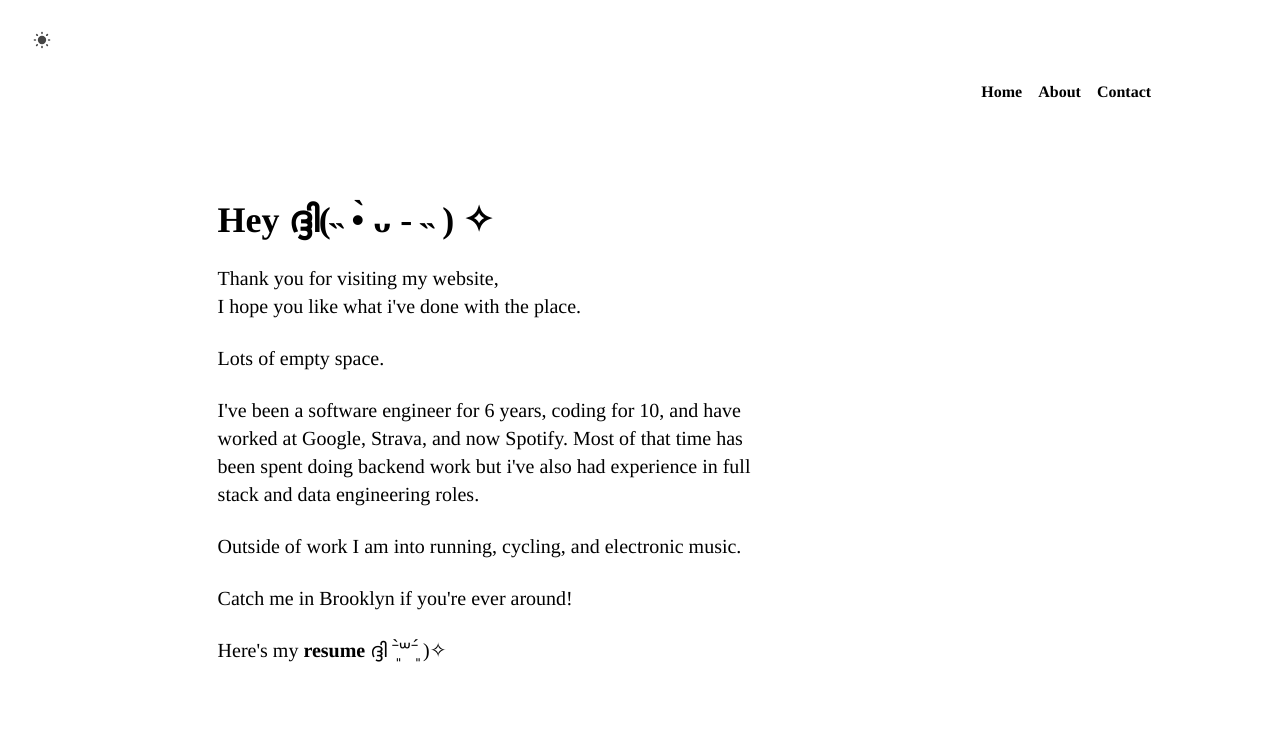
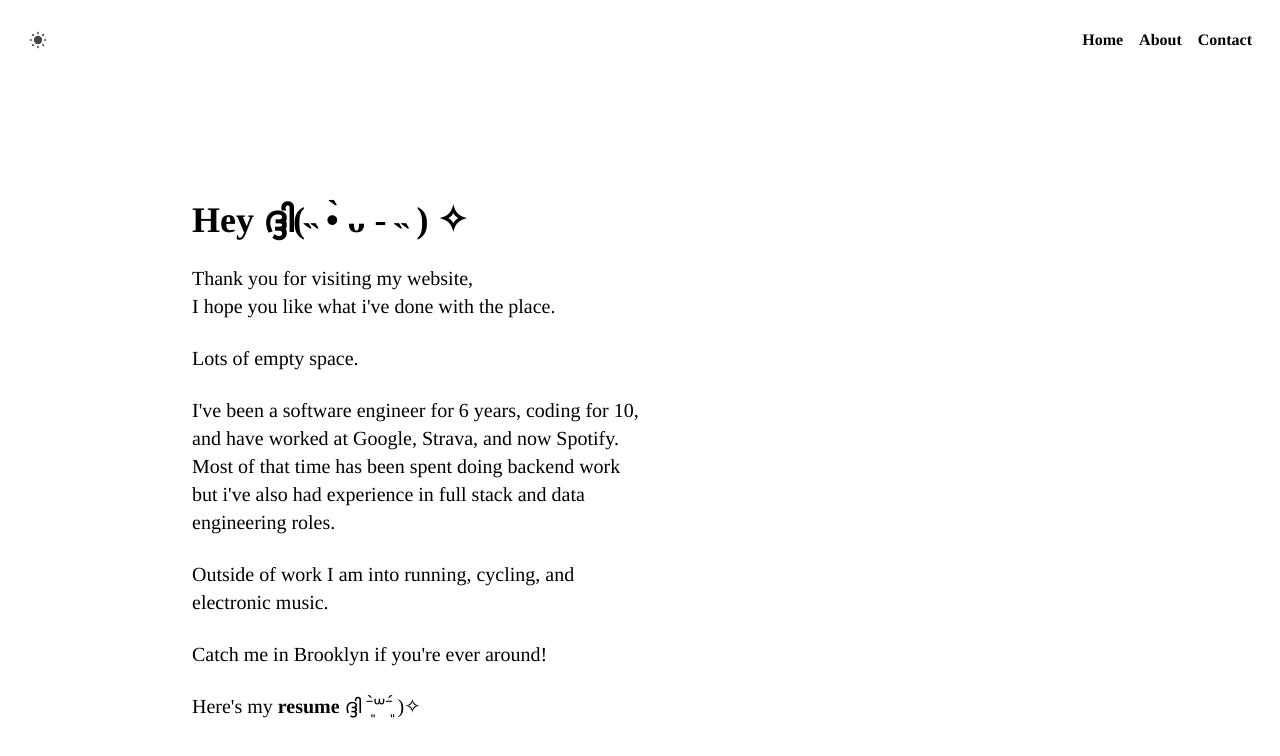
Before and after one commit to dvochoa/dvochoa.github.io, a Next.js app: page /about in a window 1280 px wide. Shown: the top 756 px of the page. Built offline with nearby package versions, Linux system fonts and the light colour scheme.

Commit message:
Better handle the layout

```diff
--- a/src/app/about/about.module.css
+++ /dev/null
@@ -1,13 +0,0 @@
-/* Base grid layout for mobile (default) */
-.grid-container {
-  grid-template-rows: 10% 10% auto;
-  grid-template-columns: 15% 70% 15%;
-}
-
-/* Large screens (laptops, desktops) */
-@media (min-width: 1024px) {
-  .grid-container {
-    grid-template-rows: 10% 15% auto;
-    grid-template-columns: 17% 42% 7.6% auto; /* 4rd col should start at 2/3 width to match sections header with other pages */
-  }
-}
--- a/src/app/about/page.tsx
+++ b/src/app/about/page.tsx
@@ -1,25 +1,13 @@
 import type { Metadata } from "next";
 
-import styles from "./about.module.css";
-import { Section, SectionsHeader } from "@/components/sections-header";
-import LinkWithUnderline from "@/components/link-with-underline";
-import ThemeToggle from "@/components/theme-toggle";
+import LinkWithUnderline from "@/components/link-with-underline/link-with-underline";
 
 export const metadata: Metadata = { title: "About Me" };
 
 export default function AboutPage() {
   return (
-    <div className={`${styles["grid-container"]} h-lvh grid`}>
-      <meta charSet="utf-8"></meta>
-      <meta name="viewport" content="width=device-width, initial-scale=1.0"></meta>
-      <ThemeToggle />
-
-      <SectionsHeader
-        className="row-start-2 col-start-2 lg:col-start-4 justify-self-center"
-        selectedSection={Section.About}
-      />
-
-      <main className="row-start-3 col-start-2 lg:col-start-2">
+    <div className="w-full p-[8vh] md:pl-[15vw] md:pr-[30vw] lg:pr-[50vw] md:pt-[15vh]">
+      <main>
         <h1 className="text-4xl font-bold">Hey ദ്ദി(˵ •̀ ᴗ - ˵ ) ✧</h1>
         <br></br>
         <p className="text-xl">Thank you for visiting my website,</p>
--- /dev/null
+++ b/src/app/components/header/header.tsx
@@ -0,0 +1,34 @@
+"use client";
+
+import { usePathname } from "next/navigation";
+import { ThemeProvider } from "next-themes";
+
+import ThemeToggle from "./theme-toggle";
+import { Section, SectionSelector } from "./section-selector";
+
+export default function Header() {
+  const pathname = usePathname();
+
+  let selectedSection: Section = Section.Unknown;
+  switch (pathname) {
+    case "/":
+      selectedSection = Section.Home;
+      break;
+    case "/about":
+      selectedSection = Section.About;
+      break;
+    case "/contact":
+      selectedSection = Section.Contact;
+      break;
+  }
+
+  return (
+    <nav className="h-[15vh] shrink-0 lg:h-[10vh] flex w-full items-center justify-between px-7">
+      <ThemeProvider attribute="class">
+        <ThemeToggle />
+      </ThemeProvider>
+
+      <SectionSelector selectedSection={selectedSection} />
+    </nav>
+  );
+}
--- a/src/app/components/sections-header.tsx
+++ b/src/app/components/header/section-selector.tsx
@@ -1,20 +1,15 @@
-import LinkWithUnderline from "@/components/link-with-underline";
+import LinkWithUnderline from "@/components/link-with-underline/link-with-underline";
 
 export enum Section {
+  Unknown,
   Home,
   About,
   Contact,
 }
 
-export const SectionsHeader = ({
-  className = "",
-  selectedSection,
-}: {
-  className?: string;
-  selectedSection: Section;
-}) => {
+export const SectionSelector = ({ selectedSection }: { selectedSection: Section }) => {
   return (
-    <div className={className}>
+    <div>
       <LinkWithUnderline
         href="/"
         text="Home"
--- a/src/app/components/theme-toggle.tsx
+++ b/src/app/components/header/theme-toggle.tsx
@@ -7,7 +7,7 @@ import Image from "next/image";
 const iconWidth = 20;
 const iconHeight = 20;
 
-const ThemeToggle = () => {
+export default function ThemeToggle() {
   const [mounted, setMounted] = useState(false);
   const { systemTheme, theme, setTheme } = useTheme();
   const currentTheme = theme === "system" ? systemTheme : theme;
@@ -22,10 +22,7 @@ const ThemeToggle = () => {
   }
 
   return (
-    <button
-      onClick={() => (currentTheme == "dark" ? setTheme("light") : setTheme("dark"))}
-      className="w-fit px-4 py-2 lg:px-8 lg:py-2"
-    >
+    <button onClick={() => (currentTheme == "dark" ? setTheme("light") : setTheme("dark"))}>
       <Image
         src={
           (currentTheme || "light") === "dark"
@@ -38,6 +35,4 @@ const ThemeToggle = () => {
       />
     </button>
   );
-};
-
-export default ThemeToggle;
+}
--- a/src/app/components/link-with-underline.tsx
+++ b/src/app/components/link-with-underline/link-with-underline.tsx
@@ -7,7 +7,7 @@ const LinkWithUnderline = ({
   text,
   openInNewTab,
   className = "",
-  selected = false,
+  selected = false, // Permanently sets an underline, disabled on larger screens
 }: {
   href: string;
   text: string;
--- a/src/app/contact/contact.module.css
+++ b/src/app/contact/contact.module.css
@@ -1,8 +1,3 @@
-/* Base grid layout for mobile (default) */
-.grid-container {
-  grid-template-rows: 10% 25% auto;
-}
-
 .contact-icon {
   display: inline;
   transition: all 0.2s ease-in-out;
--- a/src/app/contact/page.tsx
+++ b/src/app/contact/page.tsx
@@ -3,8 +3,6 @@ import Link from "next/link";
 import Image from "next/image";
 
 import styles from "./contact.module.css";
-import { Section, SectionsHeader } from "@/components/sections-header";
-import ThemeToggle from "@/components/theme-toggle";
 
 const iconWidth = 60;
 const iconHeight = 60;
@@ -13,18 +11,8 @@ export const metadata: Metadata = { title: "Contact" };
 
 export default function ContactPage() {
   return (
-    <div className={`${styles["grid-container"]} h-lvh grid lg:grid-cols-3`}>
-      <meta charSet="utf-8"></meta>
-      <meta name="viewport" content="width=device-width, initial-scale=1.0"></meta>
-      <ThemeToggle />
-
-      <SectionsHeader
-        className="justify-self-center row-start-2 lg:col-start-3"
-        selectedSection={Section.Contact}
-      />
-
-      <div className="grid row-start-3 grid-cols-9 lg:grid-cols-1 lg:col-start-1 lg:col-span-3 lg:justify-self-center">
-        <main className="text-center col-start-5 lg:col-start-1">
+    <div className="pt-[15vh] md:pt-[25vh] w-full">
+      <main className="flex flex-col md:flex-row items-center justify-center">
         <Link href="mailto:danny@dannyochoa.net" target="_blank" rel="noopener noreferrer">
           <Image
             src="/images/gmail-icon.svg"
@@ -74,6 +62,5 @@ export default function ContactPage() {
         </Link>
       </main>
     </div>
-    </div>
   );
 }
--- a/src/app/layout.tsx
+++ b/src/app/layout.tsx
@@ -1,6 +1,5 @@
-import { ThemeProvider } from "next-themes";
-
 import "@/styles/global.css";
+import Header from "./components/header/header";
 
 export const metadata = {
   description: "Danny Ochoa's personal website",
@@ -17,8 +16,9 @@ export const metadata = {
 export default function RootLayout({ children }: { children: React.ReactNode }) {
   return (
     <html lang="en" suppressHydrationWarning>
-      <body>
-        <ThemeProvider attribute="class">{children}</ThemeProvider>
+      <body className="flex flex-col h-screen">
+        <Header />
+        <main className="flex grow">{children}</main>
       </body>
     </html>
   );
--- a/src/app/page.module.css
+++ /dev/null
@@ -1,4 +0,0 @@
-/* Base grid layout for mobile (default) */
-.grid-container {
-  grid-template-rows: 10% 25% auto;
-}
--- a/src/app/page.tsx
+++ b/src/app/page.tsx
@@ -1,24 +1,11 @@
 import type { Metadata } from "next";
-
-import styles from "./page.module.css";
-import { Section, SectionsHeader } from "@/components/sections-header";
-import ThemeToggle from "@/components/theme-toggle";
 
 export const metadata: Metadata = { title: "Home" };
 
 export default function HomePage() {
   return (
-    <div className={`${styles["grid-container"]} h-lvh grid lg:grid-cols-3`}>
-      <meta charSet="utf-8"></meta>
-      <meta name="viewport" content="width=device-width, initial-scale=1.0"></meta>
-      <ThemeToggle />
-
-      <SectionsHeader
-        className="row-start-2 lg:col-start-3 justify-self-center"
-        selectedSection={Section.Home}
-      />
-
-      <main className="row-start-3 lg:col-start-2 text-center">
+    <div className={`justify-self-center w-full pt-[25vh]`}>
+      <main className="text-center">
         <h1 className="text-3xl font-bold">Daniel Ochoa</h1>
         Software Engineer
       </main>
```
Also changed, not shown: src/app/components/link-with-underline/link-with-underline.module.css (renamed from src/app/components/link-with-underline.module.css), 1 other file (tests, documents, lock files or other folders). Lines whose indentation alone changed are shown as unchanged.
